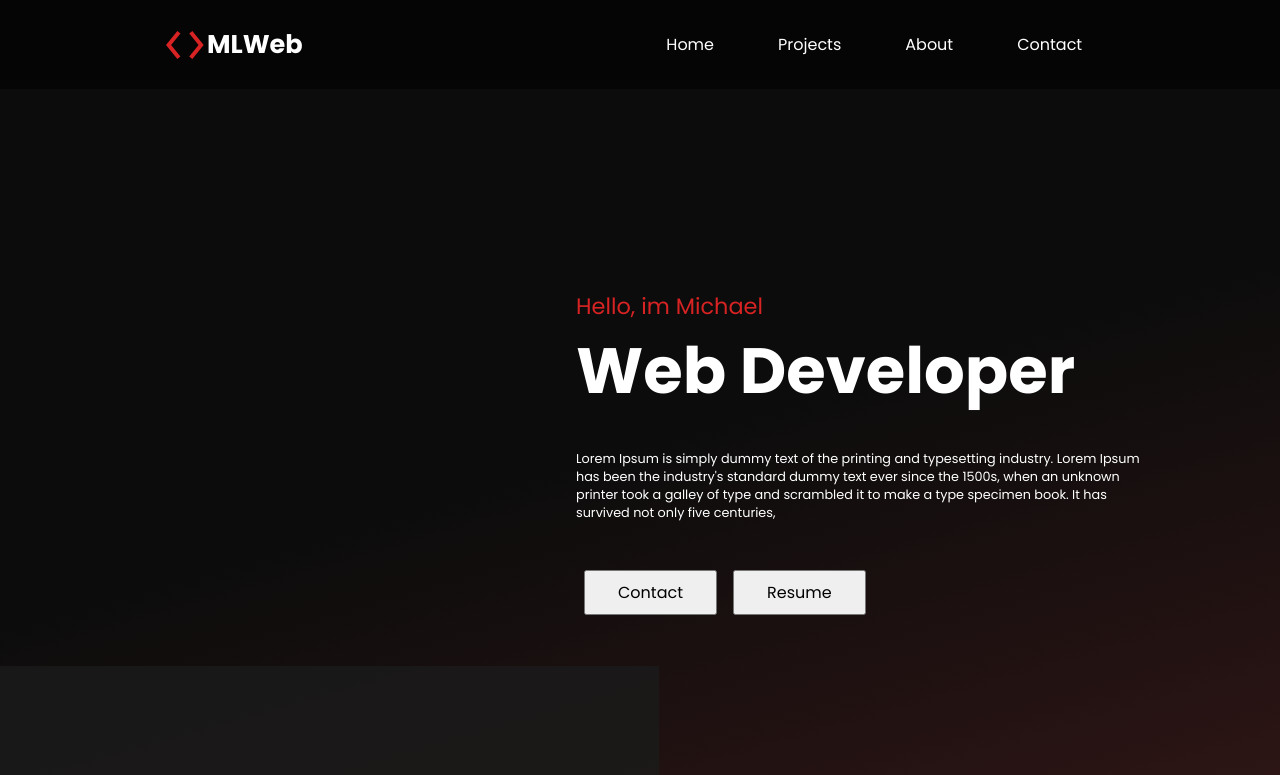
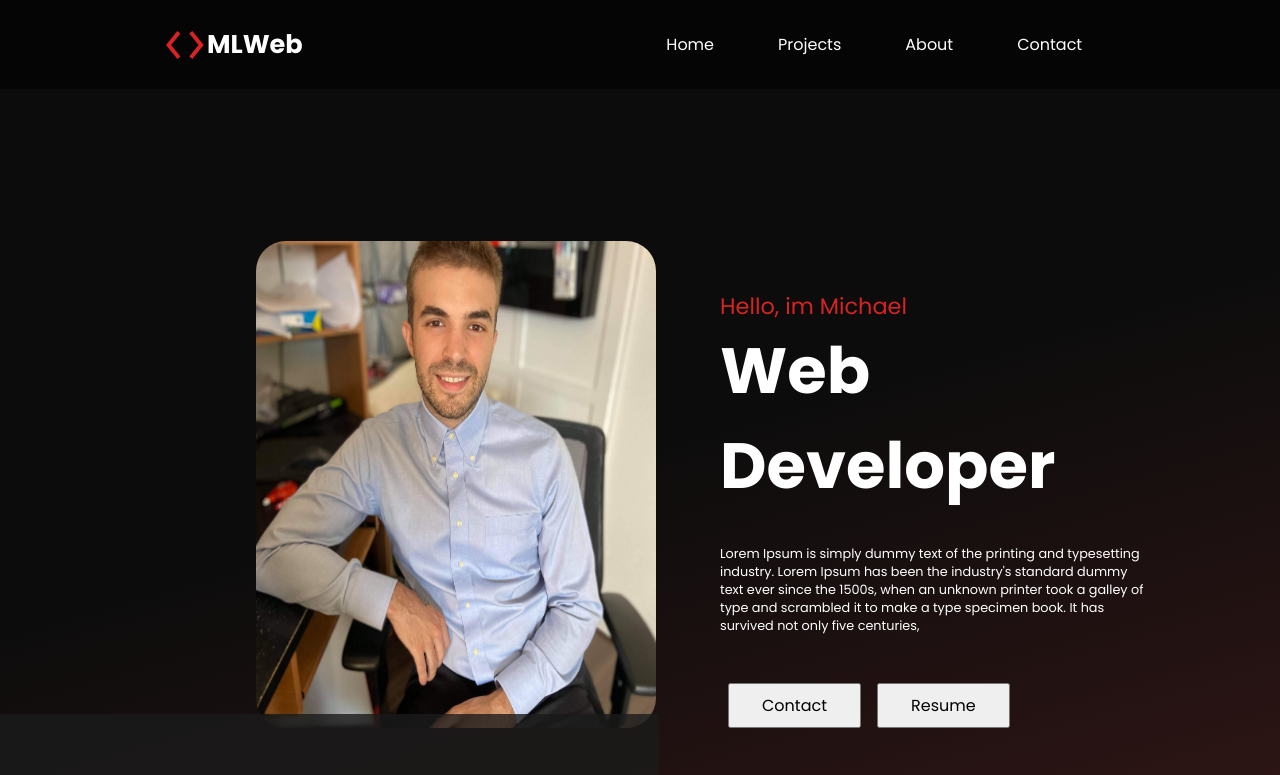
Before and after one commit to mlcoding111/Modern-Portfolio, a React (Create React App) app: page / in a window 1280 px wide. Shown: the top 775 px of the page. Built offline with nearby package versions, Linux system fonts and the light colour scheme.

Commit message:
Updated Header style and uploaded hero-img

```diff
--- a/src/containers/Header/index.jsx
+++ b/src/containers/Header/index.jsx
@@ -10,7 +10,9 @@ function Header() {
         <StickyBox />
         <div className="hero">
 
-          <div className="hero-img"></div>
+          <div className="hero-img">
+            <img src={require("./me.jpg")} width="400"></img>
+          </div>
 
           <div className="hero-description">
             <div className="hero-text">
--- a/src/containers/Header/styles.js
+++ b/src/containers/Header/styles.js
@@ -63,11 +63,21 @@ export const Header = styled.header`
   }
 
   .hero-description{
-    flex: 2;
+    flex: 1;
   }
+  .hero-img{
+    display: flex;
+  }
+
+  img{
+    margin-left: auto;
+    border-radius: 30px;
+  }
+
   .hero-button{
     display: flex;
   }
+
   .hero-button > *{
     padding-block: min(20vh, .5rem);
     padding-inline: min(8em, 2em);
```
Also changed, not shown: src/containers/Header/me.jpg (added).
